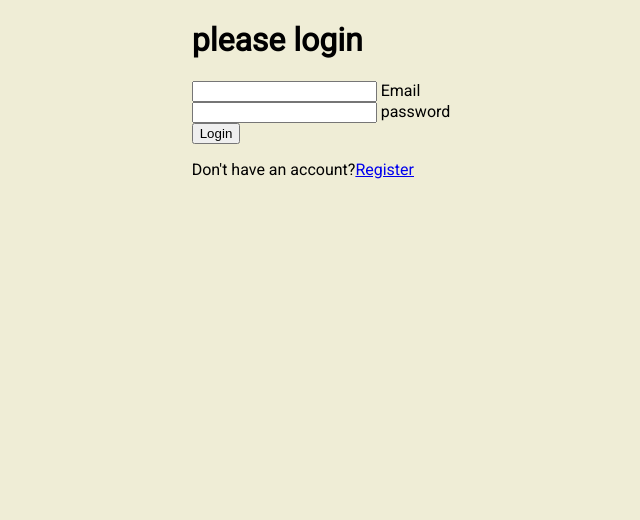
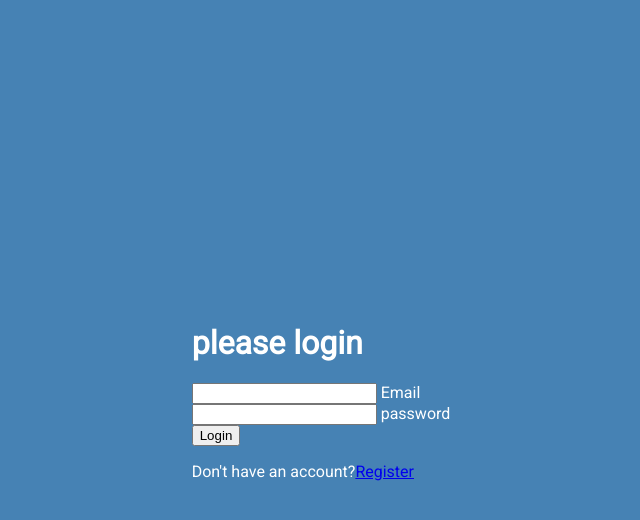
Before and after one commit to Archanach707/Form-Wave-Animation, a plain HTML site: page index.html in a window 1280 px wide. Shown: the whole page, without its empty margins (319-959 px from the left). Drawn offline with Linux system fonts and the light colour scheme.

Commit message:
1. Set background color by css

```diff
--- a/assets/style.css
+++ b/assets/style.css
@@ -5,11 +5,14 @@
 }
 
 body {
-  background-color: #efedd6;
+  background-color: steelblue;
+  color: #fff;
   font-family: 'Roboto', sans-serif;
   display: flex;
   flex-direction: column;
   align-items: center;
   justify-content: center;
+  height: 100vh;
+  overflow: hidden;
   margin: 0;
 }
```
